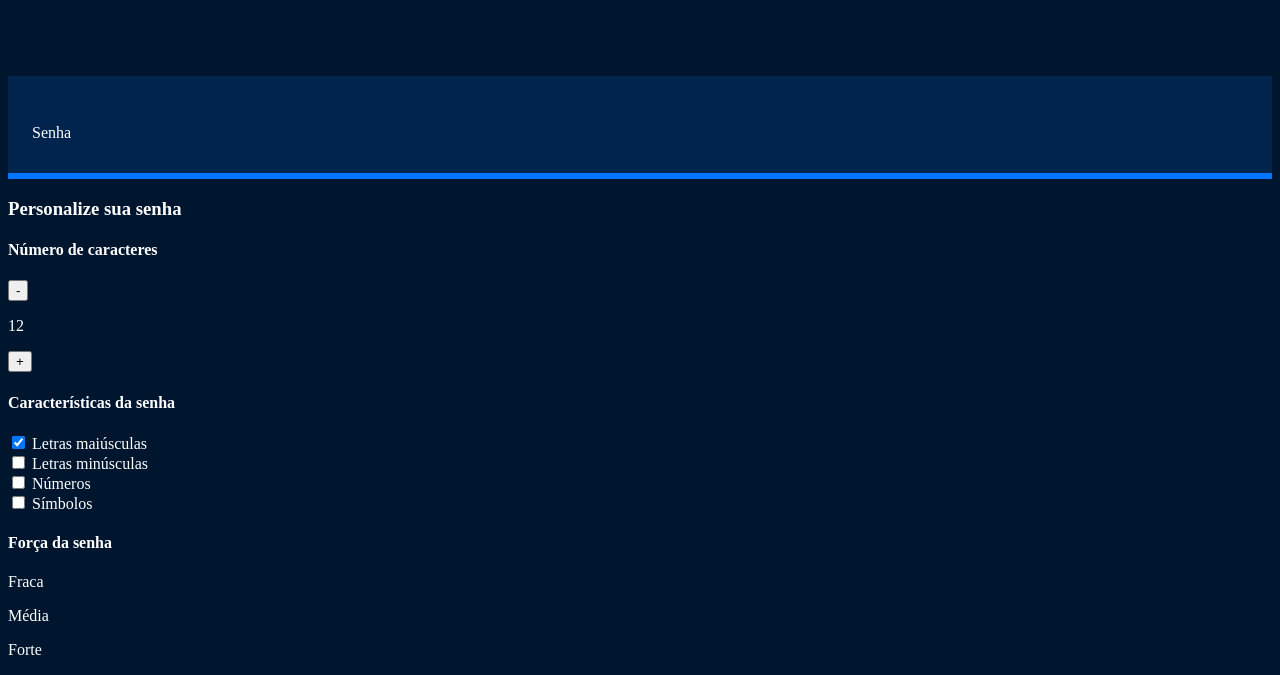
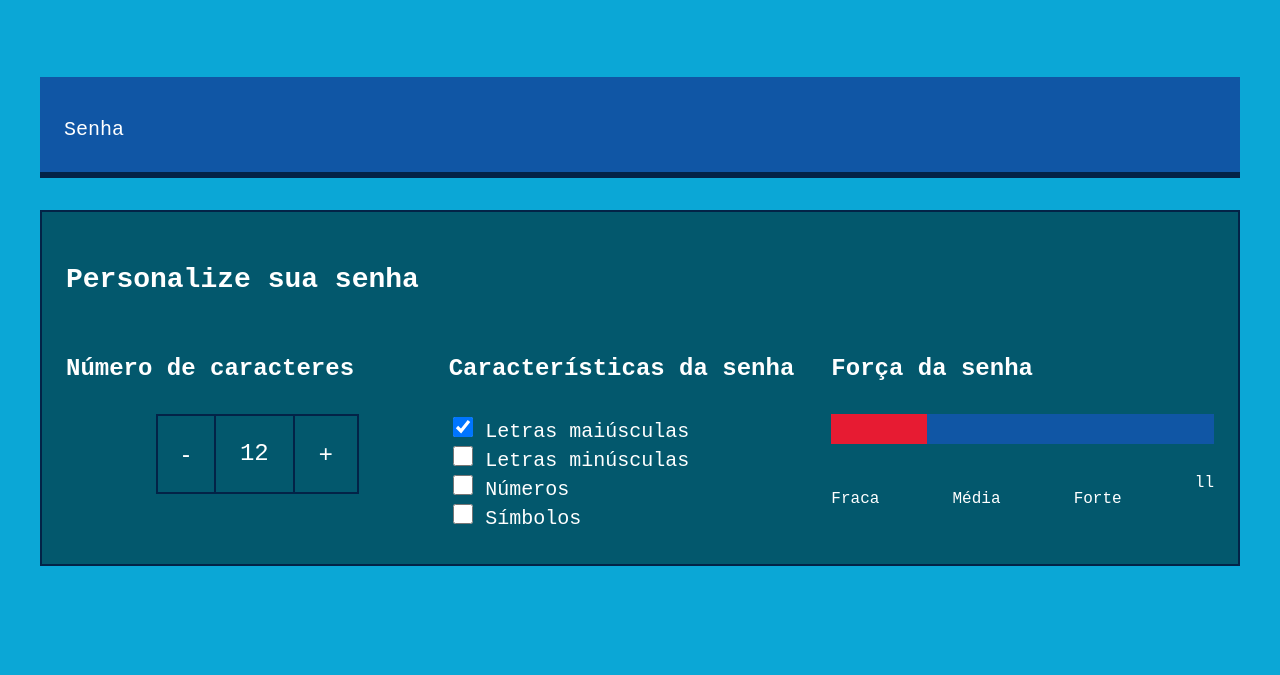
Before and after one commit to kaofreitas/senhaSegura, a plain HTML site: page index.html in a window 1280 px wide. Shown: the part 243-918 px from the top of the page. After the commit the page ends 817 px from the top, so only its background shows below. Drawn offline with Linux system fonts and the light colour scheme; a web font is replaced by a local one.

Commit message:
Add files via upload

```diff
--- a/index.html
+++ b/index.html
@@ -1,27 +1,30 @@
 <!DOCTYPE html>
-<html lang="en">
+<html lang="pt-br">
 <head>
     <meta charset="UTF-8">
     <meta name="viewport" content="width=device-width, initial-scale=1.0">
     <link rel="stylesheet" href="style.css">
-    <title>Document</title>
-
+    <link rel="preconnect" href="https://fonts.googleapis.com">
+    <link rel="preconnect" href="https://fonts.googleapis.com">
+<link rel="preconnect" href="https://fonts.gstatic.com" crossorigin>
+<link href="https://fonts.googleapis.com/css2?family=Libertinus+Mono&display=swap" rel="stylesheet">
+    <title>Gerador de Senhas</title>
 </head>
 <body>
-
-    <section class="conteudo"></section>
-    <div class="conteudo-titulo"></div>
+    <section class="conteudo">
+        <div class="conteudo-titulo">
     <img src="unlock.svg" alt="cadeado">
     <h2 class="titulo-principal">Gerador de Senhas</h2>
-<h3 class="titulo-secundario">Gere uma senha aleatória e segura.</h3>
+    <h3 class="titulo-secundario">Gere uma senha aleatória e
+        segura.
+    </h3>
 </div>
-<div class="conteudo-senha">
+<div class ="conteudo-senha">
     <label for="senha">Senha</label>
     <input name="senha" type="text" id="campo-senha">
 </div>
     <div class="parametro">
         <h3 class="parametro-titulo">Personalize sua senha</h3>
-
                 <div class="parametro-coluna__senha">
                 <div class="parametro-senha">
                     <h4 class="parametro-senha__titulo">Número de caracteres</h4>
@@ -58,6 +61,8 @@
                         <p>Fraca</p>
                         <p>Média</p>
                         <p>Forte</p>
+
+                        ll
                     </div>
                     <p class="entropia"></p>
                 </div>
--- a/style.css
+++ b/style.css
@@ -1,13 +1,17 @@
-
+.libertinus-mono-regular {
+    font-family: "Libertinus Mono", monospace;
+    font-weight: 400;
+    font-style: normal;
+  }
 
 :root{
 
     --branco: white;
-    --cor-de-fundo: #00162E;
-    --fundo-senha: #00244D;
-    --fundo-texto: #001E40;
-    --borda: #0075FF;
-    --roboto: 'Roboto Mono' monospace;
+    --cor-de-fundo: #0ba7d6;
+    --fundo-senha: #1056a5;
+    --fundo-texto: #03586d;
+    --borda: #032347;
+    --roboto:"Libertinus Mono", monospace;
 
 }
 
@@ -49,3 +53,110 @@ font-family: var(--roboto-mono);
 font-size: 40px;
 width: 70%;
 }
+
+#campo-senha:focus {
+    outline: none;
+}
+
+.conteudo {
+    max-width: 1200px;
+    margin: 0 auto;
+}
+
+.parametro {
+    background-color: var(--fundo-texto);
+    border: 2px solid var(--borda);
+    margin-top: 32px;
+    padding: 24px;
+}
+
+.parametro-titulo {
+    font-family: var(--roboto-mono);
+    font-size: 28px;
+}
+
+.parametro-senha__titulo {
+    font-size: 24px;
+}
+
+.parametro-coluna__senha {
+    display: flex;
+    flex-direction: column;
+    justify-content: center;
+}
+
+.parametro-senha {
+    width: 50%;
+    margin: 0 auto;
+}
+
+.parametro-senha-botoes {
+    display: flex;
+    justify-content: center;
+}
+
+.parametro-senha__botao {
+    background-color: var(--fundo-texto);
+    color: var(--branco);
+    border: 2px solid var(--borda);
+    padding: 24px;
+    font-size: 24px;
+    cursor: pointer;
+}
+
+.parametro-senha__texto {
+    padding: 24px;
+    border-top: 2px solid var(--borda);
+    border-bottom: 2px solid var(--borda);
+    margin: 0;
+    font-size: 24px;
+}
+
+label {
+    font-size: 20px;
+}
+
+.checkbox {
+    width: 20px;
+    height: 20px;
+    cursor: pointer;
+}
+
+.barra {
+    background-color: var(--fundo-senha);
+    height: 30px;
+    width: 100%;
+}
+
+.forca {
+    height: 30px;
+    position: relative;
+    bottom: 30px;
+}
+
+.fraca {
+    width: 25%;
+    background-color: #E71B32;
+}
+
+.media {
+    background-color: #FAF408;
+    width: 50%;
+}
+
+.forte {
+    background-color: #00FF85;
+    width: 100%;
+}
+
+.parametro-senha-textos {
+    display: flex;
+    justify-content: space-between;
+}
+
+
+@media screen and (min-width: 768px) {
+    .parametro-coluna__senha {
+        flex-direction: row;
+    }
+}
```
Also changed, not shown: main.js (added, +31 -0 lines). Lines whose indentation alone changed are shown as unchanged.
